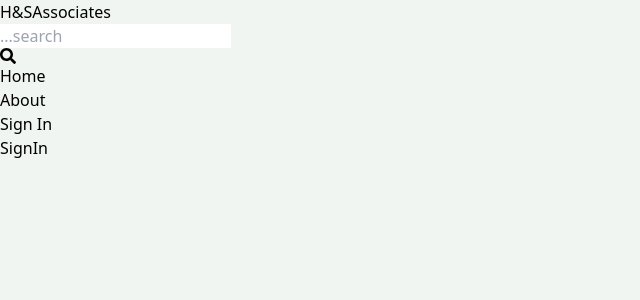
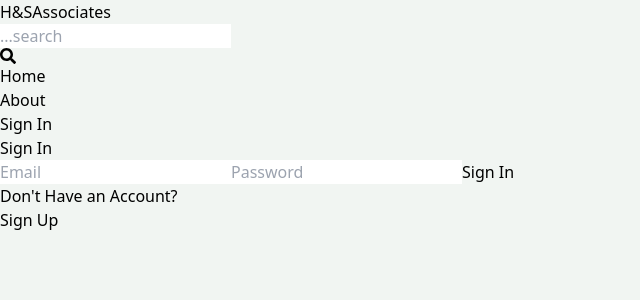
Before and after one commit to harshgupta1850/mern-estate, a React (Vite) app in the folder mern-estate/client/: page /sign-in in a window 1280 px wide. Shown: the top 300 px of the page, without its empty margins (0-640 px from the left). Built offline with nearby package versions, Linux system fonts and the light colour scheme.

Commit message:
sign in page added

```diff
--- a/mern-estate/client/src/pages/signIn.jsx
+++ b/mern-estate/client/src/pages/signIn.jsx
@@ -1,7 +1,76 @@
-import React from "react";
+import React, { useState } from "react";
+import { Link,useNavigate } from "react-router-dom";
 
-function SignIn() {
-    return <h1>SignIn</h1>;
+function Signin() {
+    const navigate = useNavigate()
+    const [formData, setFormData] = useState({});
+    const [error, setError] = useState(null);
+    const [loading, setLoading] = useState(false);
+    const handleChange = (e) => {
+        setFormData({
+            ...formData,
+            [e.target.id]: e.target.value,
+        });
+    };
+
+    const handleSumbit = async (e) => {
+        e.preventDefault();
+        setLoading(true);
+        setError(false);
+        const res = await fetch("/api/auth/signin", {
+            method: "post",
+            headers: {
+                "Content-Type": "application/json",
+            },
+            body: JSON.stringify(formData),
+        });
+        const data = await res.json();
+        if (data.success === false) {
+            setLoading(false);
+            setError(data.message);
+            return;
+        }
+        setLoading(false);
+        navigate('/')
+        console.log(data);
+    };
+
+    console.log(formData);
+
+    return (
+        <div className="p-3 max-w-lg mx-auto">
+            <h1 className="text-3xl text-center font-semibold my-7">Sign In</h1>
+            <form className="flex flex-col gap-4" onSubmit={handleSumbit}>
+                <input
+                    placeholder="Email"
+                    type="text"
+                    className="border p-3 rounded-lg"
+                    id="email"
+                    onChange={handleChange}
+                />
+                <input
+                    type="password"
+                    placeholder="Password"
+                    className="border p-3 rounded-lg"
+                    id="password"
+                    onChange={handleChange}
+                />
+                <button
+                    className="bg-slate-700 text-white p-3 rounded-lg uppercase hover:opacity-95 disabled:opacity-80"
+                    disabled={loading}
+                >
+                    {loading ? "loading..." : "Sign In"}
+                </button>
+                <p className="text-red-700">{error && error}</p>
+                <div className="flex gap-2 mt-4">
+                    <p>Don't Have an Account?</p>
+                    <Link to="/sign-up">
+                        <span className="text-blue-700">Sign Up</span>
+                    </Link>
+                </div>
+            </form>
+        </div>
+    );
 }
 
-export default SignIn;
+export default Signin;
--- a/mern-estate/client/src/pages/signup.jsx
+++ b/mern-estate/client/src/pages/signup.jsx
@@ -71,7 +71,7 @@
                 <p className="text-red-700">{error && error}</p>
                 <div className="flex gap-2 mt-4">
                     <p>Have an Account?</p>
-                    <Link to="sign-in">
+                    <Link to="/sign-in">
                         <span className="text-blue-700">Sign In</span>
                     </Link>
                 </div>
```
